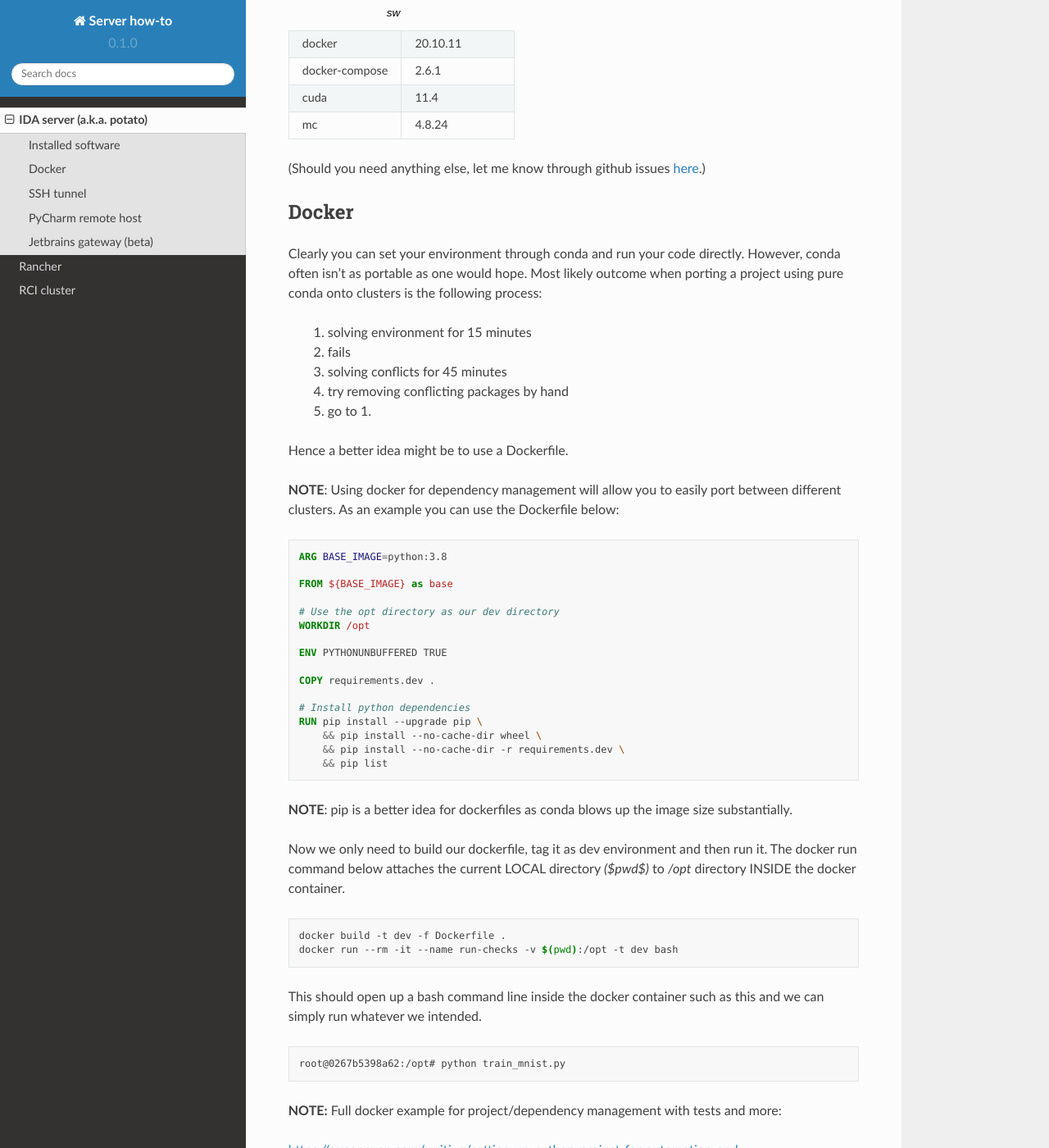
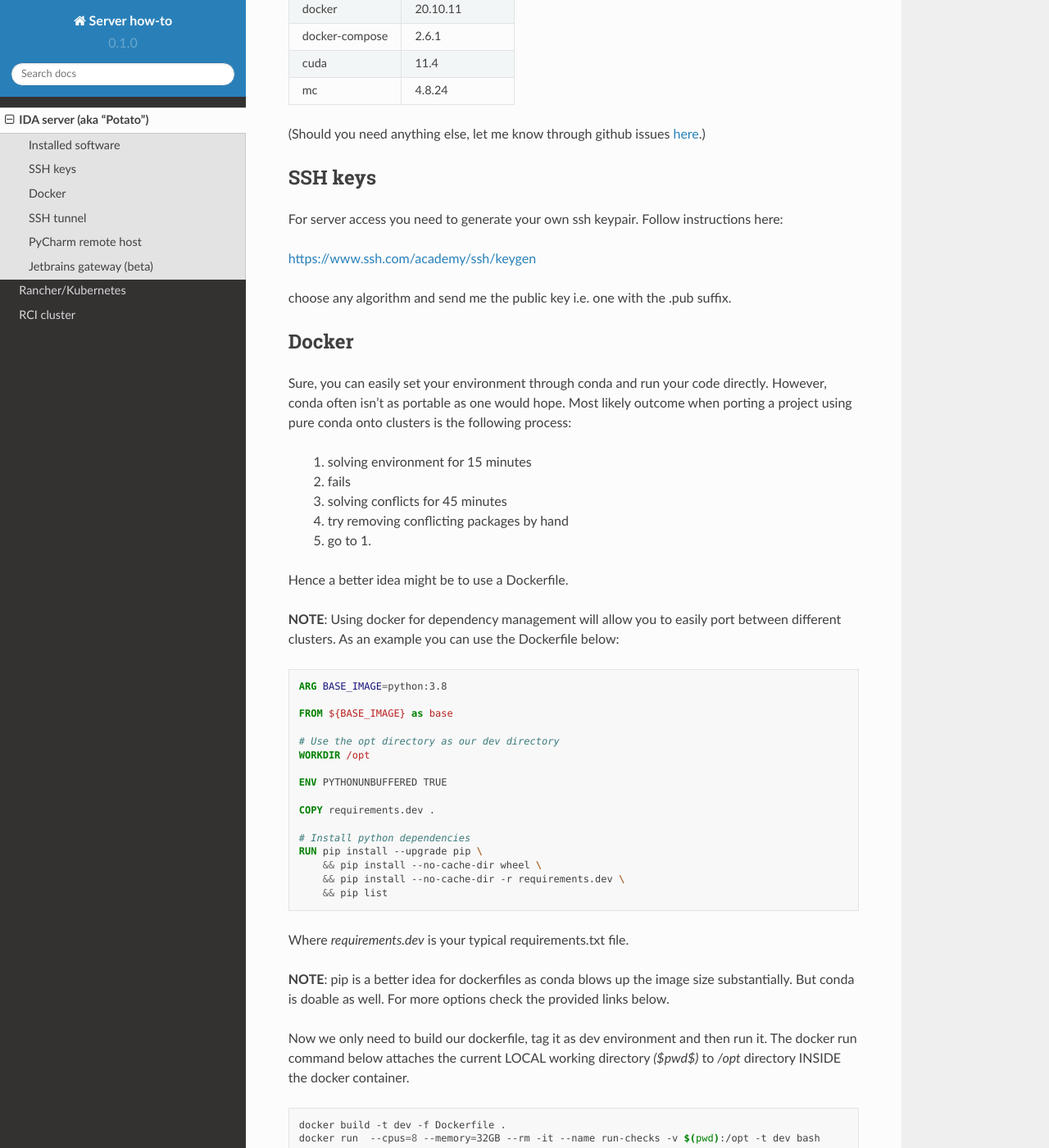
Before and after one commit to mat-ej/potato-server, a Sphinx documentation site: the page built from docs/source/ida-server.rst, in a window 1280 px wide and 1400 px high, scrolled down 269 px. Shown: the whole window at 82% size. Built offline with Sphinx 7.4.7 and the Read the Docs theme 2.0.0, drawn with Linux system fonts in a browser that asks for light colours; some of the changed text lies outside the part shown.

Commit message:
ida server docs.

```diff
--- a/docs/source/ida-server.rst
+++ b/docs/source/ida-server.rst
@@ -1,11 +1,11 @@
-IDA server (a.k.a. potato)
+IDA server (aka "Potato")
 ===========================
 currently at *147.32.83.225*, *potato.felk.cvut.cz* soon.
 
 Installed software
 ----------------
 
-.. list-table:: sw
+.. list-table::
    :widths: 15 15
 
    * - docker
@@ -20,10 +20,19 @@ Installed software
 
 (Should you need anything else, let me know through github issues `here <https://github.com/mat-ej/potato-server>`_.)
 
+SSH keys
+---------------
+For server access you need to generate your own ssh keypair. Follow instructions here:
+
+https://www.ssh.com/academy/ssh/keygen
+
+choose any algorithm and send me the public key i.e. one with the .pub suffix.
+
 Docker
 ----------------
-Clearly you can set your environment through conda and run your code directly. However, conda often isn't as portable as one would hope.
+Sure, you can easily set your environment through conda and run your code directly. However, conda often isn't as portable as one would hope.
 Most likely outcome when porting a project using pure conda onto clusters is the following process:
+
     #. solving environment for 15 minutes
     #. fails
     #. solving conflicts for 45 minutes
@@ -54,16 +63,20 @@ Hence a better idea might be to use a Dockerfile.
         && pip list
 
 
+Where *requirements.dev* is your typical requirements.txt file.
 
 **NOTE**: pip is a better idea for dockerfiles as conda blows up the image size substantially.
+But conda is doable as well. For more options check the provided links below.
 
 Now we only need to build our dockerfile, tag it as dev environment and then run it.
-The docker run command below attaches the current LOCAL directory *($pwd$)* to */opt* directory INSIDE the docker container.
+The docker run command below attaches the current LOCAL working directory *($pwd$)* to */opt* directory INSIDE the docker container.
 
 .. code-block:: bash
 
     docker build -t dev -f Dockerfile .
-    docker run --rm -it --name run-checks -v $(pwd):/opt -t dev bash
+    docker run  --cpus=8 --memory=32GB --rm -it --name run-checks -v $(pwd):/opt -t dev bash
+
+**NOTE**: We restrict the maximum available resources with --cpus and --memory params. Complete set of options such as gpus... can be found `here <https://docs.docker.com/config/containers/resource_constraints/>`_.
 
 This should open up a bash command line inside the docker container such as this and we can simply run whatever we intended.
 
@@ -71,7 +84,7 @@ This should open up a bash command line inside the docker container such as this
 
     root@0267b5398a62:/opt# python train_mnist.py
 
-
+You can easily set up any IDE for any programming language to use this docker container to run your scripts, this way your dev environment stays consistent and somewhat portable.
 
 **NOTE:** Full docker example for project/dependency management with tests and more:
 
@@ -96,12 +109,20 @@ Hence, whenever you need to run an app where you need more than simple CLI inter
 
 
 PyCharm remote host
---------------------
+--------------------------
+Another option is to use pycharm as a SFTP client:
+**Tools>Deployment>Browse Remote Host**
+
+Add remote host through ssh, sftp there. All else should be straightforward.
+
+.. image:: img/remote_host.png
+  :width: 500
+  :alt: Remote host set up.
 
 
 
 Jetbrains gateway (beta)
---------------------
+--------------------------
 Git clone your project into your home directory on the server and then
 setting up gateway connection should be pretty straightforward.
 
--- a/docs/source/rci-cluster.rst
+++ b/docs/source/rci-cluster.rst
@@ -1,2 +1,2 @@
 RCI cluster
-============
+===============
```
Also changed, not shown: docs/source/rancher.rst (+10 -1 lines), docs/source/img/remote_host.png (added).
